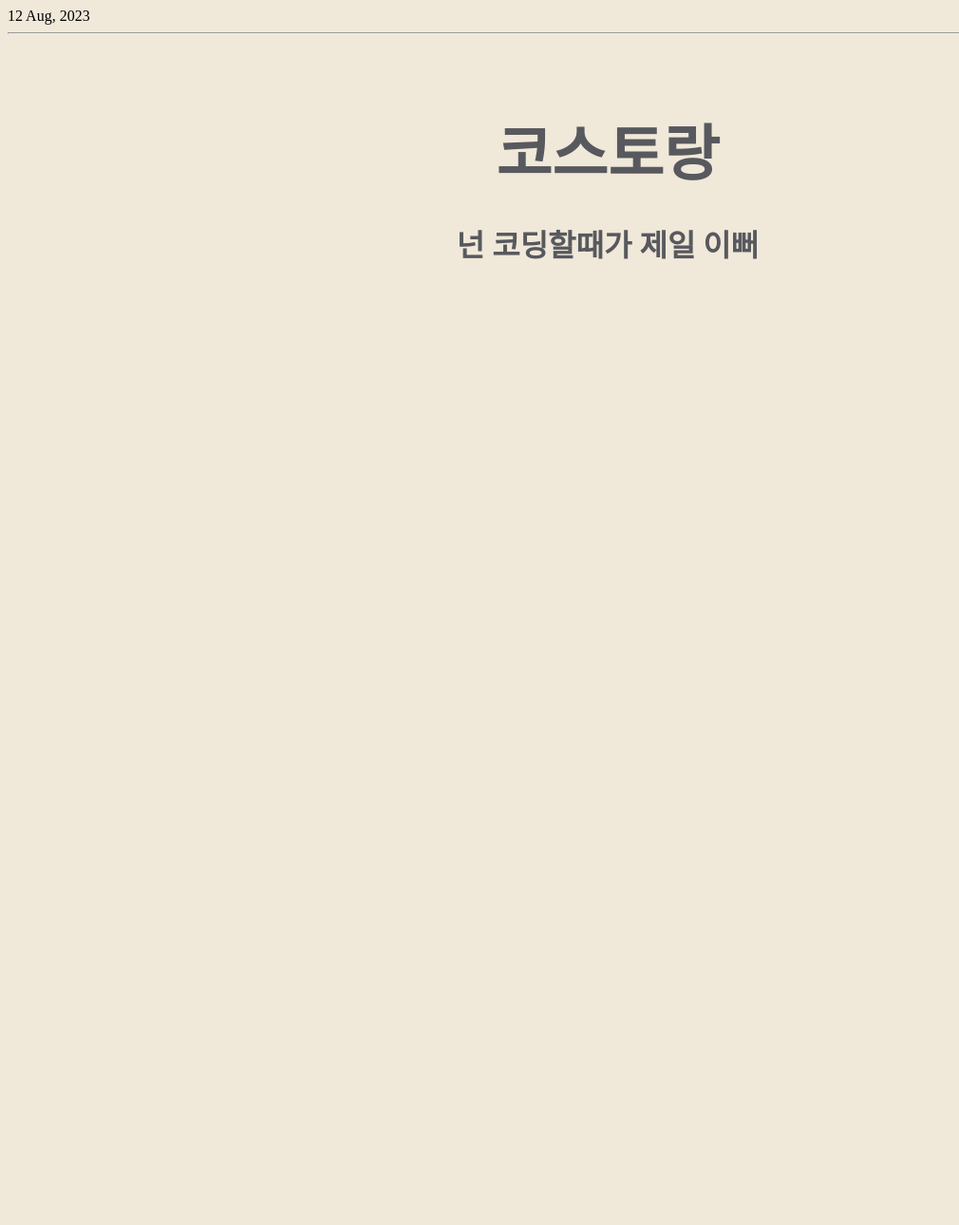
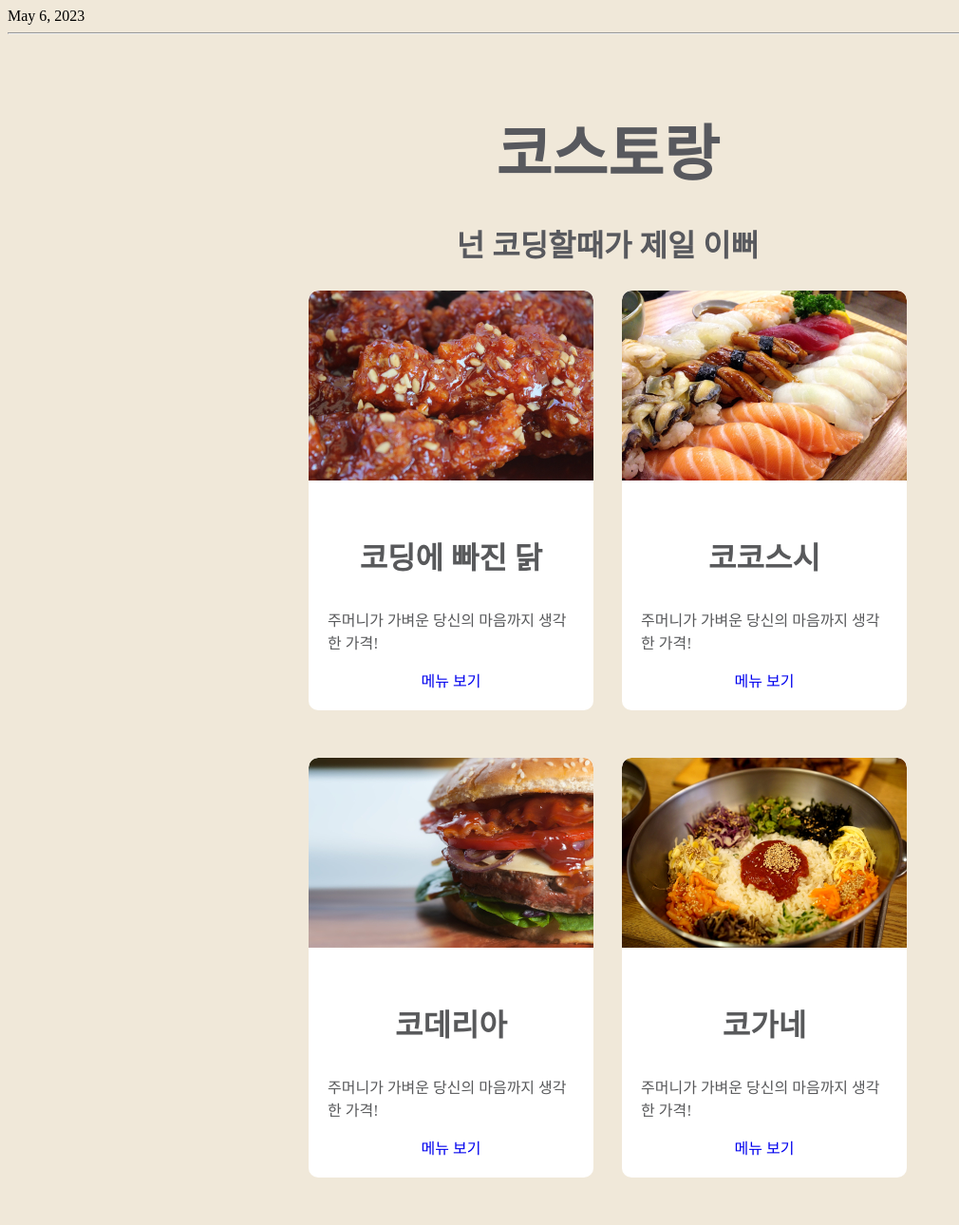
Before and after one commit to Soeun-Jang/codeit-django_tutorial, a Django app: page /foods/index/ in a window 1280 px wide. Shown: the whole page at 95% size, without its empty margins (0-1010 px from the left). Before the commit the page ends 273 px from the top, so only its background shows below. Run offline with Django 3.2, Linux system fonts and the light colour scheme; some web fonts are replaced.

Commit message:
second commit

```diff
--- /dev/null
+++ b/foods/templates/foods/detail.html
@@ -0,0 +1,3 @@
+<h2>{{name}}</h2>
+
+<a href="/foods/index">돌아가기</a>
--- a/foods/templates/foods/index.html
+++ b/foods/templates/foods/index.html
@@ -3,8 +3,42 @@
 
 
 {% block date-block %}
-<div>12 Aug, 2023</div>
+<div>{{date}}</div>
 {% endblock date-block %}
 
 {% block food-container %}
-{% endblock food-container %}
+<div class="food">
+  <img src="images/chicken.jpg" width="300px" height="200px" />
+  <div class="info">
+    <h3>코딩에 빠진 닭</h3>
+    <P>주머니가 가벼운 당신의 마음까지 생각한 가격!</p>
+    <a href="/foods/menu/<str:food>">메뉴 보기</a>
+  </div>
+</div>
+
+<div class="food">
+  <img src="images/sushi.jpg" width="300px" height="200px" />
+  <div class="info">
+    <h3>코코스시</h3>
+    <P>주머니가 가벼운 당신의 마음까지 생각한 가격!</p>
+    <a href="#">메뉴 보기</a>
+  </div>
+</div>
+
+<div class="food">
+  <img src="images/burger.jpg" width="300px" height="200px" />
+  <div class="info">
+    <h3>코데리아</h3>
+    <P>주머니가 가벼운 당신의 마음까지 생각한 가격!</p>
+    <a href="#">메뉴 보기</a>
+  </div>
+</div>
+
+<div class="food">
+  <img src="images/bibimbap.jpg" width="300px" height="200px" />
+  <div class="info">
+    <h3>코가네</h3>
+    <P>주머니가 가벼운 당신의 마음까지 생각한 가격!</p>
+    <a href="#">메뉴 보기</a>
+  </div>
+  {% endblock food-container %}
--- a/foods/urls.py
+++ b/foods/urls.py
@@ -3,5 +3,6 @@ from django.urls import path
 from . import views
 
 urlpatterns = [
-  path('index/', views.index)
+  path('index/', views.index),
+  path('menu/<str:food>/', views.food_detail)
 ]
--- a/foods/views.py
+++ b/foods/views.py
@@ -1,6 +1,13 @@
 from django.shortcuts import render
 from django.http import HttpResponse
-
+from datetime import datetime
 
 def index(request):
-  return render(request, 'foods/index.html')
+  today = datetime.today().date()
+  context = {"date": today}
+
+  return render(request, 'foods/index.html', context=context)
+
+def food_detail(request, food):
+  context = {"name": food}
+  return render(request, 'foods/detail.html', context=context)
```
Also changed, not shown: db.sqlite3.
